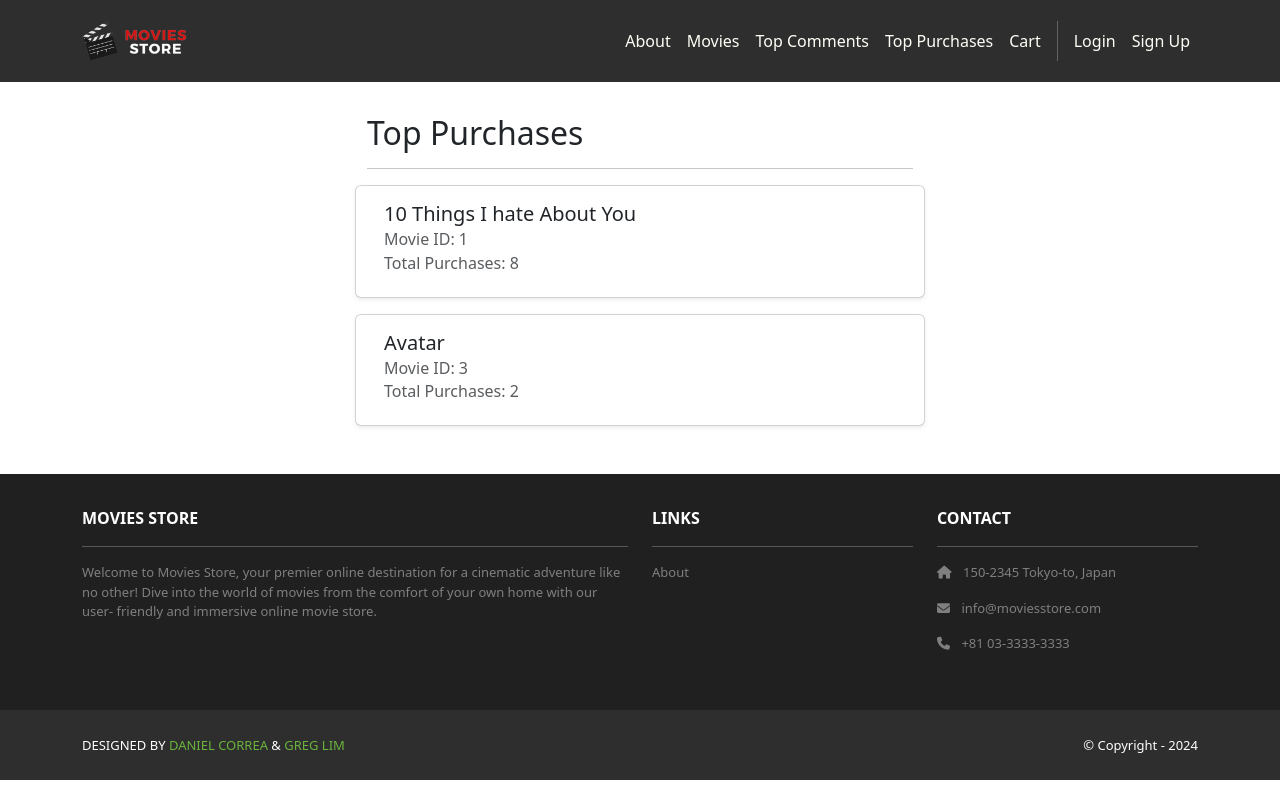
After one commit to abigailconnersgt-lgtm/moviesstore, a Django app: page /cart/toppurchases/ in a window 1280 px wide. The commit adds this page. Run offline with Django 5.2, Linux system fonts and the light colour scheme; data comes from the database, SQL or seed files in the repository; both versions use the stored data as it was after the commit; some libraries are stand-ins or nearby versions.

Commit message:
top movies purchased on the website

```diff
--- /dev/null
+++ b/cart/templates/cart/top_purchases.html
@@ -0,0 +1,29 @@
+{% extends 'base.html' %}
+{% block content %}
+{% load static %}
+<div class="p-3">
+    <div class="container">
+        <div class="row mt-3">
+            <div class="col-md-6 mx-auto mb-3">
+                <h2>{{ template_data.title }}</h2>
+                <hr />
+                <div class="row">
+                    {% for movie in template_data.top_movies %}
+                    <div class="card mb-3 shadow-sm">
+                        <div class="card-body">
+                            <h5 class="card-title">{{ movie.movie__name }}</h5>
+                            <h6 class="card-subtitle mb-2 text-muted">Movie ID: {{ movie.movie__id }}</h6>
+                            <h6 class="card-subtitle mb-2 text-muted">
+                                Total Purchases: {{ movie.total_quantity }}
+                            </h6>
+                        </div>
+                    </div>
+                    {% empty %}
+                    <p>No purchases yet.</p>
+                    {% endfor %}
+                </div>
+            </div>
+        </div>
+    </div>
+</div>
+{% endblock content %}
--- a/cart/urls.py
+++ b/cart/urls.py
@@ -6,4 +6,5 @@ urlpatterns = [
     path('<int:id>/add/', views.add, name='cart.add'),
     path('clear/', views.clear, name='cart.clear'),
     path('purchase/', views.purchase, name='cart.purchase'),
+    path('toppurchases/', views.top_purchases, name='cart.top_purchases')
 ]
--- a/cart/views.py
+++ b/cart/views.py
@@ -4,6 +4,7 @@ from movies.models import Movie
 from .models import Order, Item
 from django.contrib.auth.decorators import login_required
 from .utils import calculate_cart_total
+from django.db.models import Sum
 
 # Create your views here.
 def add(request, id):
@@ -31,6 +32,18 @@ def index(request):
     template_data['cart_total'] = cart_total
     return render(request, 'cart/index.html', {'template_data' : template_data})
 
+def top_purchases(request):
+    template_data = {}
+    template_data['title'] = 'Top Purchases'
+    top_movies = (
+        Item.objects
+        .values('movie__id', 'movie__name')  # group by movie
+        .annotate(total_quantity=Sum('quantity'))  # sum all quantities purchased
+        .order_by('-total_quantity')[:10]  # top 10
+    )
+    template_data['top_movies'] = top_movies
+    return render(request, 'cart/top_purchases.html', {'template_data' : template_data})
+
 @login_required
 def purchase(request):
     cart = request.session.get('cart', {})
--- a/movies/templates/movies/top_comments.html
+++ b/movies/templates/movies/top_comments.html
@@ -22,6 +22,7 @@
                             Like
                             </a>
                         {% endif %}
+
                         {% if user.is_authenticated and user == review.user %}
                             <a class="btn btn-primary btn-sm"
                             href="{% url 'movies.edit_review' id=review.movie.id review_id=review.id %}">
--- a/moviesstore/templates/base.html
+++ b/moviesstore/templates/base.html
@@ -44,6 +44,7 @@
                                 href="{% url 'home.about' %}">About</a>
                         <a class="nav-link" href="{% url 'movies.index' %}">Movies</a>
                         <a class="nav-link" href="{% url 'movies.top_comments' %}">Top Comments</a>
+                        <a class="nav-link" href="{% url 'cart.top_purchases' %}">Top Purchases</a>
                         <a class="nav-link" href="{% url 'cart.index' %}">Cart</a>
                         <div class="vr bg-white mx-2 d-none d-lg-block"></div>
                         {% if user.is_authenticated %}
```
Also changed, not shown: db.sqlite3.
